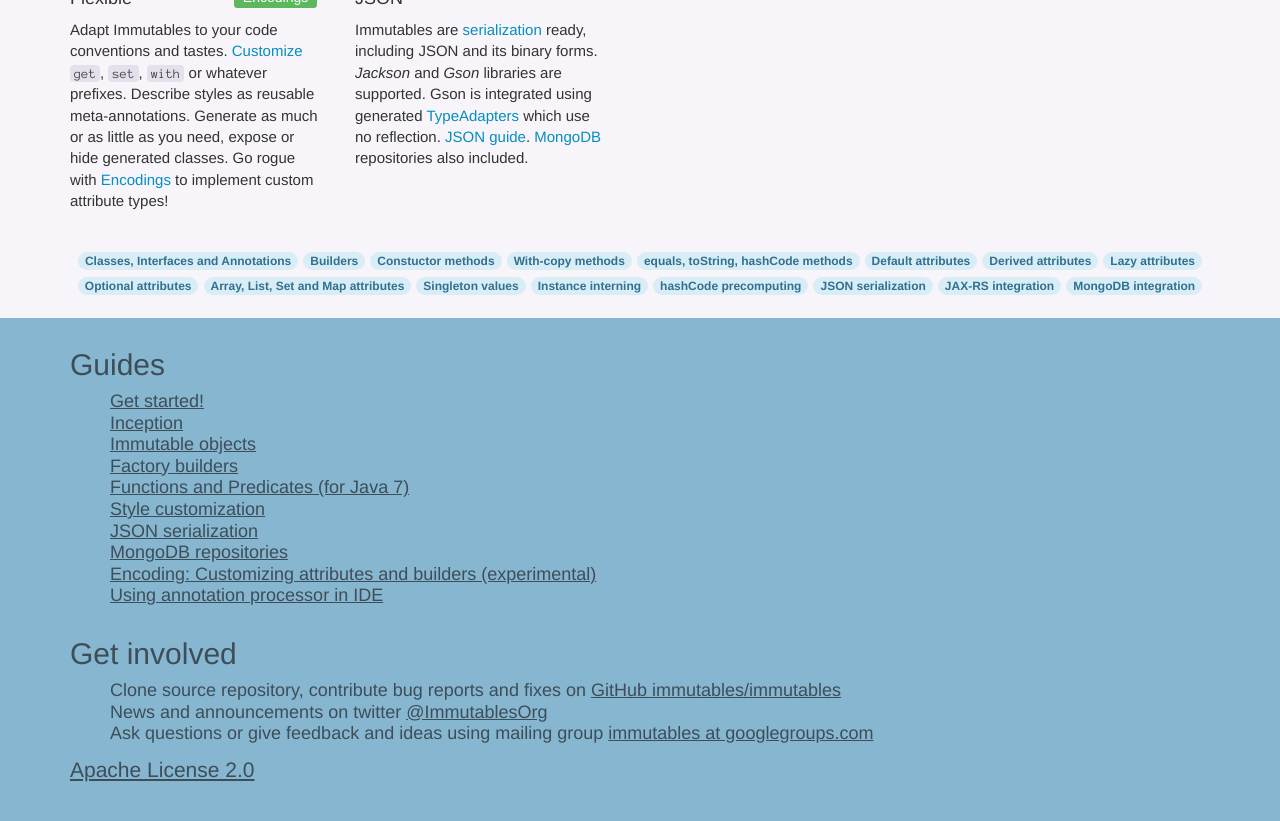
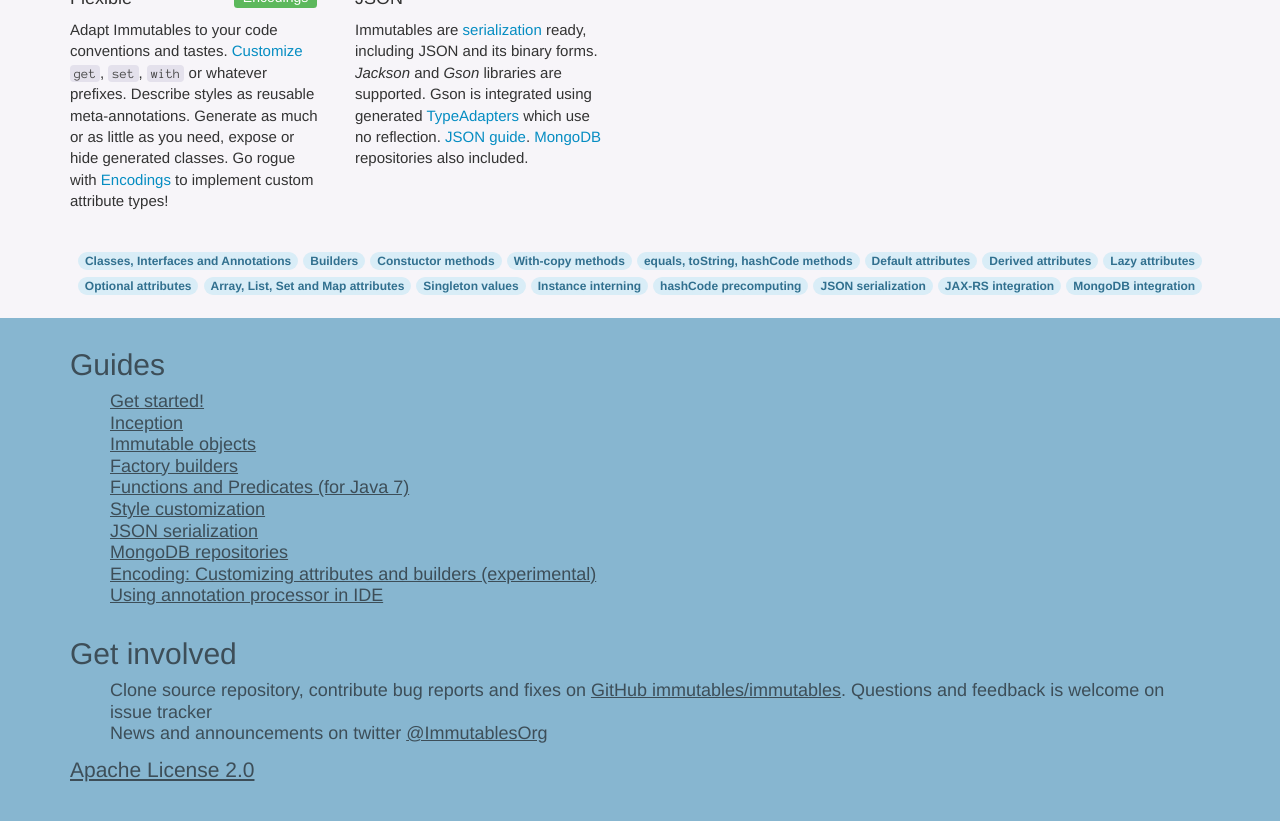
Before and after one commit to immutables/immutables.github.io, a Jekyll site: the page built from index.html, in a window 1280 px wide and 900 px high, scrolled down 946 px. Shown: the top 821 px of the window. Built offline with Jekyll 4.4.1, drawn with Linux system fonts in a browser that asks for light colours; nearby versions of some CDN libraries; Markdown is read by kramdown in place of the engine named in the settings.

Commit message:
mailing list kinda deprecated

```diff
--- a/_includes/footer.md
+++ b/_includes/footer.md
@@ -13,8 +13,7 @@
 
 ## Get involved
 
-* Clone source repository, contribute bug reports and fixes on [GitHub immutables/immutables](https://github.com/immutables/immutables)
+* Clone source repository, contribute bug reports and fixes on [GitHub immutables/immutables](https://github.com/immutables/immutables). Questions and feedback is welcome on issue tracker
 * News and announcements on twitter [@ImmutablesOrg](https://twitter.com/ImmutablesOrg)
-* Ask questions or give feedback and ideas using mailing group [immutables at googlegroups.com](https://groups.google.com/forum/#!forum/immutables)
 
 [Apache License 2.0](/license.html)
```
